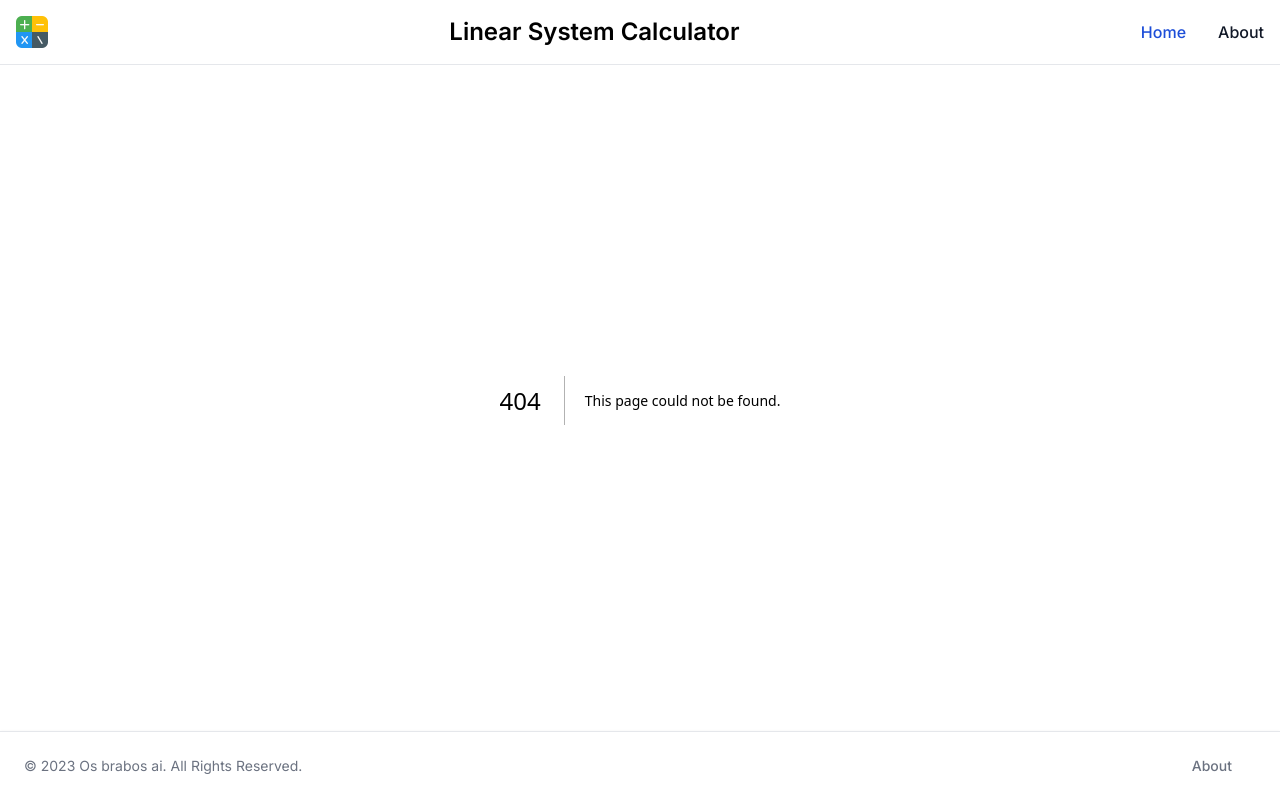
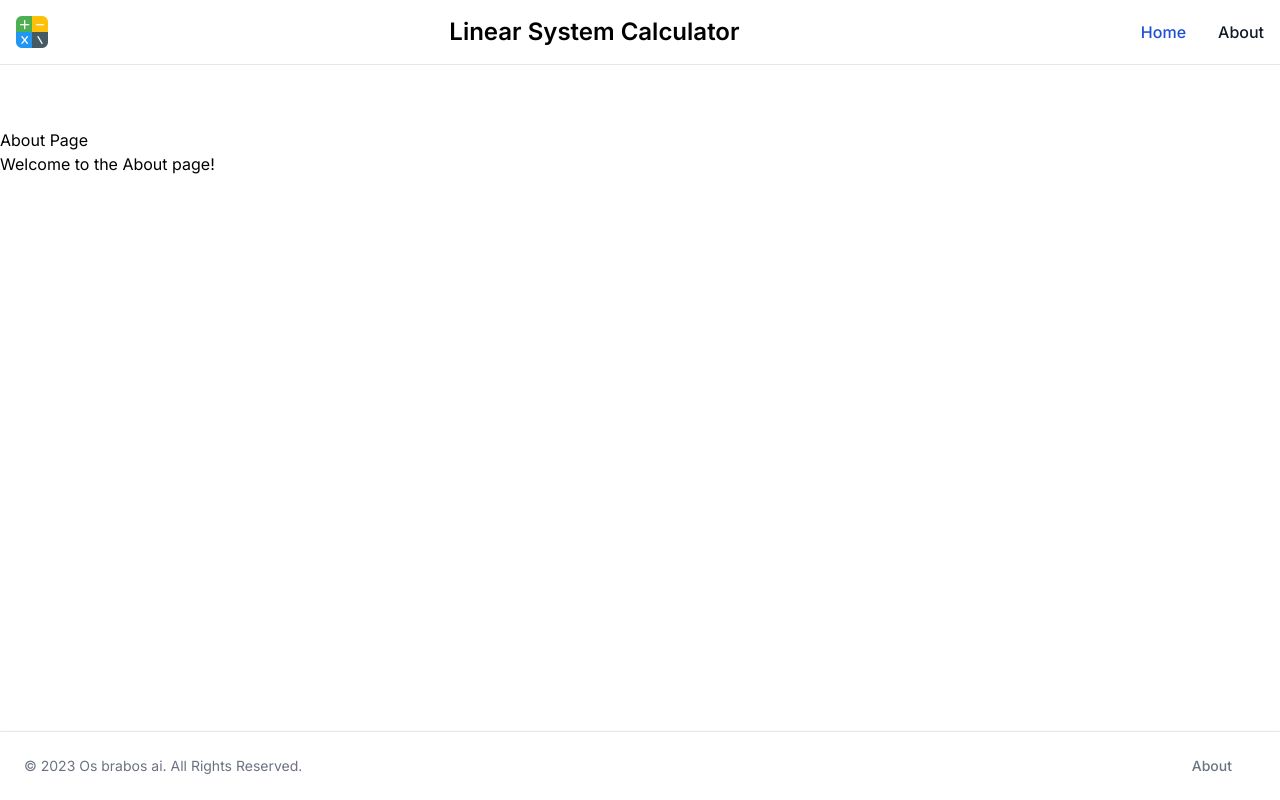
Before and after one commit to Vincius-dev/linear-systems-calc, a Next.js app: page /about in a window 1280 px wide. Before the commit this address had no page. Built offline with nearby package versions, Linux system fonts and the light colour scheme.

Commit message:
feat: about page.

```diff
--- /dev/null
+++ b/src/app/about/page.tsx
@@ -0,0 +1,12 @@
+import React from 'react';
+
+const Page: React.FC = () => {
+    return (
+        <div className='mt-32'>
+            <h1>About Page</h1>
+            <p>Welcome to the About page!</p>
+        </div>
+    );
+};
+
+export default Page;
--- a/src/components/footer.tsx
+++ b/src/components/footer.tsx
@@ -8,7 +8,7 @@ const Footer: React.FC = () => {
             </span>
             <ul className="flex flex-wrap items-center mt-3 text-sm font-medium text-gray-500 dark:text-gray-400 sm:mt-0">
                 <li>
-                    <a href="#" className="hover:underline me-4 md:me-6">About</a>
+                    <a href="/about" className="hover:underline me-4 md:me-6">About</a>
                 </li>
             </ul>
         </footer>
--- a/src/components/navbar.tsx
+++ b/src/components/navbar.tsx
@@ -15,7 +15,7 @@ const Navbar: React.FC = () => {
                     >
                         <li>
                             <a
-                                href="#"
+                                href="/"
                                 className="block py-2 px-3 text-white bg-blue-700 rounded md:bg-transparent md:text-blue-700 md:p-0 md:dark:text-blue-500"
                                 aria-current="page"
                             >
@@ -24,7 +24,7 @@ const Navbar: React.FC = () => {
                         </li>
                         <li>
                             <a
-                                href="#"
+                                href="/about"
                                 className="block py-2 px-3 text-gray-900 rounded hover:bg-gray-100 md:hover:bg-transparent md:hover:text-blue-700 md:p-0 md:dark:hover:text-blue-500 dark:text-white dark:hover:bg-gray-700 dark:hover:text-white md:dark:hover:bg-transparent dark:border-gray-700"
                             >
                                 About
```
